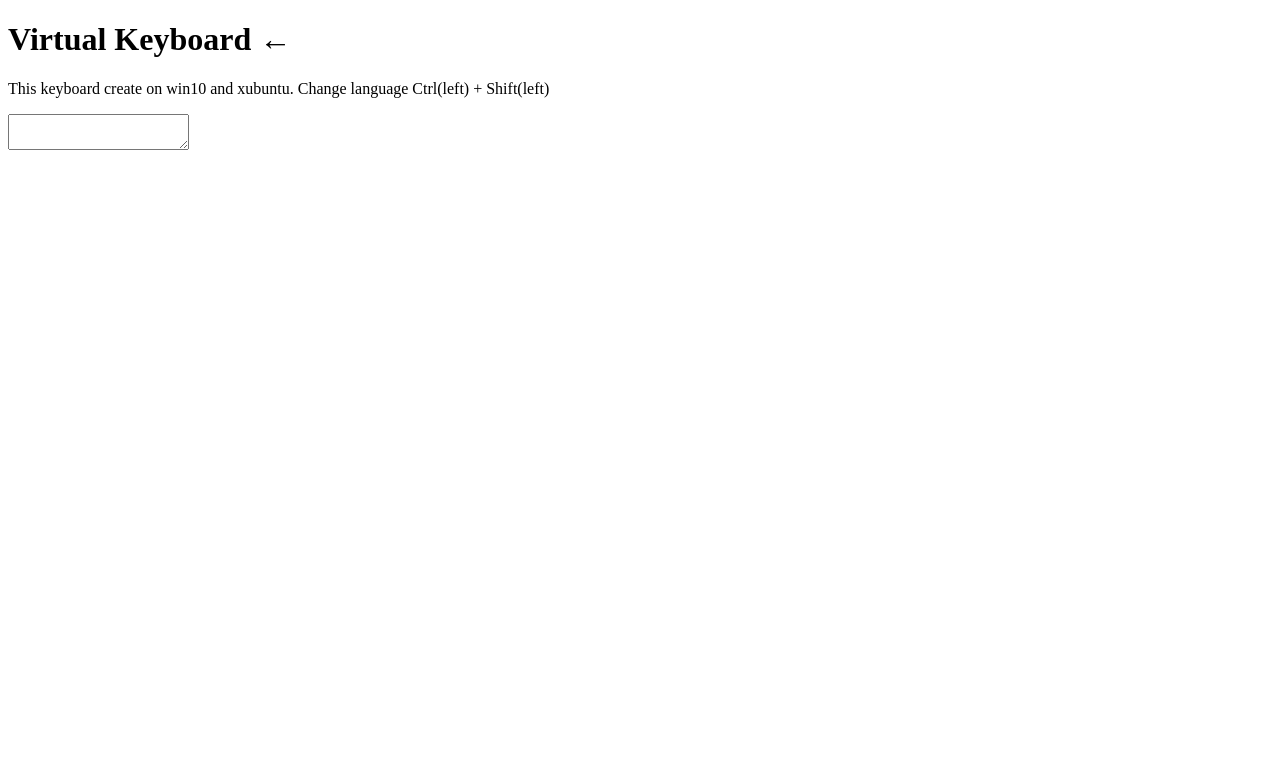
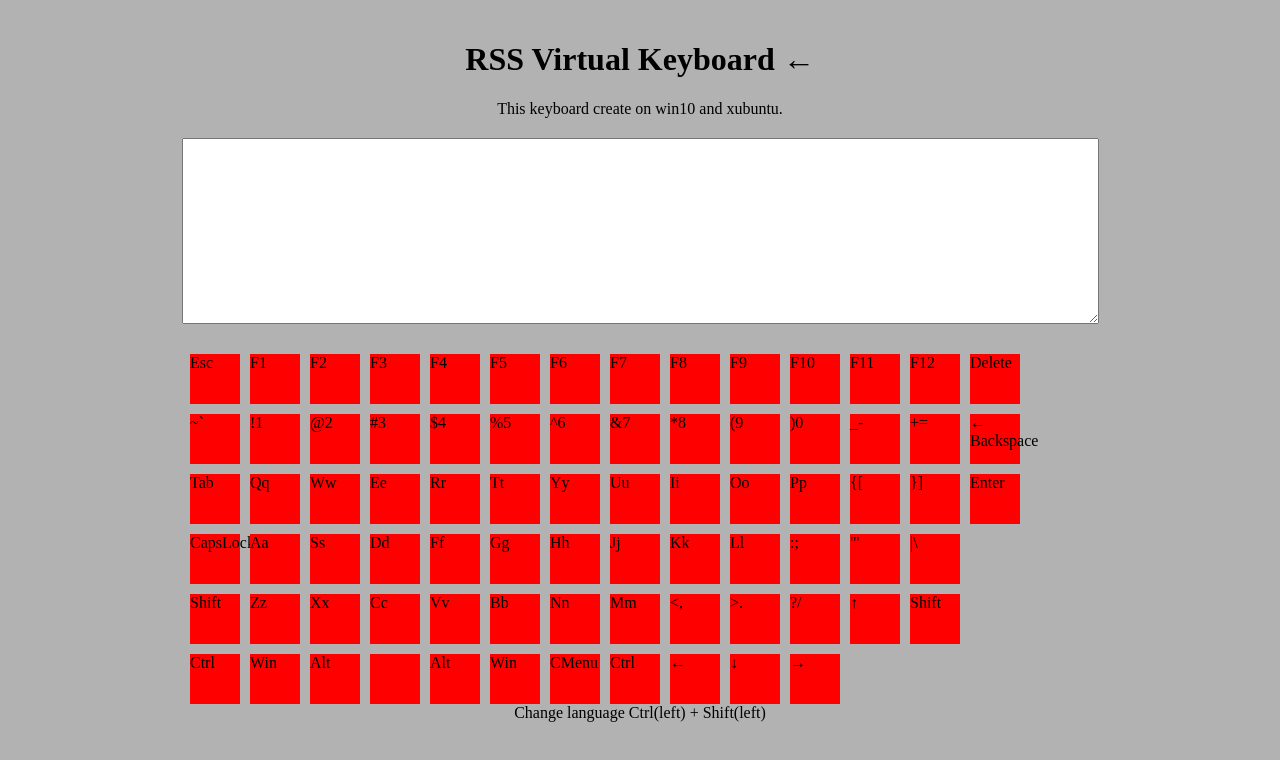
Before and after one commit to dyexplode/RSS-virtual-keyboard, a website with bundled scripts: page index.html in a window 1280 px wide. Built offline with nearby package versions, Linux system fonts and the light colour scheme.

Commit message:
feat: Generate primitive keyboard

```diff
--- a/index.js
+++ b/index.js
@@ -1,6 +1,7 @@
 /* eslint-disable import/extensions */
 import create from './js/utils/create.js';
 import getDOM from './js/utils/getDOM.js';
+import en from './js/keystyle/en.js';
 
 const BODY = document.querySelector('body');
 BODY.addEventListener('click', () => {});
@@ -8,4 +9,16 @@ BODY.prepend(getDOM());
 document.addEventListener('keydown', (e) => {
   console.log(e);
 });
-// create();
+
+const keyLayout = [['Escape', 'F1', 'F2', 'F3', 'F4', 'F5', 'F6', 'F7', 'F8', 'F9', 'F10', 'F11', 'F12', 'Delete'],
+  ['Backquote', 'Digit1', 'Digit2', 'Digit3', 'Digit4', 'Digit5', 'Digit6', 'Digit7', 'Digit8', 'Digit9', 'Digit0', 'Minus', 'Equal', 'Backspace'],
+  ['Tab', 'KeyQ', 'KeyW', 'KeyE', 'KeyR', 'KeyT', 'KeyY', 'KeyU', 'KeyI', 'KeyO', 'KeyP', 'BracketLeft', 'BracketRight', 'Enter'],
+  ['CapsLock', 'KeyA', 'KeyS', 'KeyD', 'KeyF', 'KeyG', 'KeyH', 'KeyJ', 'KeyK', 'KeyL', 'Semicolon', 'Quote', 'Backslash'],
+  ['ShiftLeft', 'KeyZ', 'KeyX', 'KeyC', 'KeyV', 'KeyB', 'KeyN', 'KeyM', 'Comma', 'Period', 'Slash', 'ArrowUp', 'ShiftRight'],
+  ['ControlLeft', 'MetaLeft', 'AltLeft', 'Space', 'AltRight', 'MetaRight', 'ContextMenu', 'ControlRight', 'ArrowLeft', 'ArrowDown', 'ArrowRight']];
+
+const keyCont = document.querySelector('#keyboard');
+keyCont.append(...keyLayout.map((keys) => create('div', 'keystring', keys.map((key) => {
+  const item = en.find((el) => el.keyCode === key);
+  return create('div', 'key', [create('div', 'alter', item.alternate), create('div', 'main-key', item.main)]);
+}))));
--- a/js/keystyle/en.js
+++ b/js/keystyle/en.js
@@ -330,7 +330,7 @@ export default [
     keyCode: 'Slash',
   },
   {
-    main: '&tarr;',
+    main: '&uarr;',
     alternate: null,
     keyCode: 'ArrowUp',
   },
--- a/js/utils/getDOM.js
+++ b/js/utils/getDOM.js
@@ -4,13 +4,13 @@ import create from './create.js';
 export default function getDOM() {
   return create('div', 'wrapper', [
     create('header', 'header', create('div', 'logo', [
-      create('h1', 'title', 'Virtual Keyboard &larr;'),
-      create('p', 'description', 'This keyboard create on win10 and xubuntu. Change language Ctrl(left) + Shift(left)'),
+      create('h1', 'title', 'RSS Virtual Keyboard &larr;'),
+      create('p', 'description', 'This keyboard create on win10 and xubuntu.'),
     ])),
     create('main', '', [
-      create('textarea', 'text-display'),
-      create('div', 'keyboard-container'),
+      create('textarea', 'text-display', null, null, ['rows', '10'], ['cols', '100']),
+      create('div', 'keyboard-container', null, null, ['id', 'keyboard']),
     ]),
-    create('footer', 'footer'),
+    create('footer', 'footer', create('div', '', 'Change language Ctrl(left) + Shift(left)')),
   ]);
 }
--- a/scss/components/_wrapper.scss
+++ b/scss/components/_wrapper.scss
@@ -6,4 +6,7 @@ body {
 .wrapper {
     width: 1280px;
     margin: 0 auto;
+    display: flex;
+    flex-direction: column;
+    align-items: center;
 }
--- a/scss/layout/_header.scss
+++ b/scss/layout/_header.scss
@@ -0,0 +1,11 @@
+.header{
+    margin: 20px 40px;
+}
+
+.logo {
+    display: flex;
+    flex-direction: column;
+    justify-content: center;
+    align-items: center;
+
+}
--- a/scss/layout/_main.scss
+++ b/scss/layout/_main.scss
@@ -0,0 +1,29 @@
+main {
+    display: flex;
+    flex-direction: column;
+    align-items: center;
+    row-gap: 30px;
+}
+
+
+.keyboard-container{
+    width: 900px;
+    display:flex;
+    flex-direction: column;
+    align-items: stretch;
+    row-gap: 10px;
+}
+
+.keystring {
+    width: 100%;
+    display: flex;
+    justify-content: stretch;
+    column-gap: 10px;
+}
+
+.key{
+    width: 50px;
+    height: 50px;
+    display: flex;
+    background-color: red;
+}
--- a/style.scss
+++ b/style.scss
@@ -2,3 +2,5 @@
 @import './scss/base/normalize';
 @import './scss/base/soft-reset';
 @import './scss/components/wrapper';
+@import './scss/layout/header';
+@import './scss/layout/main';
```
Also changed, not shown: style.css (added).
